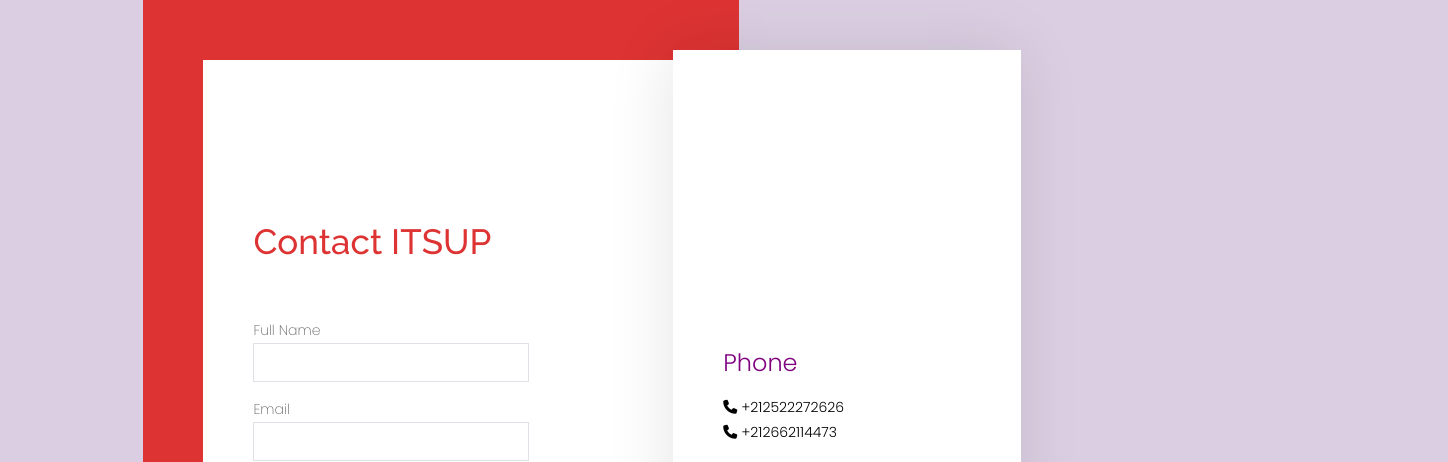
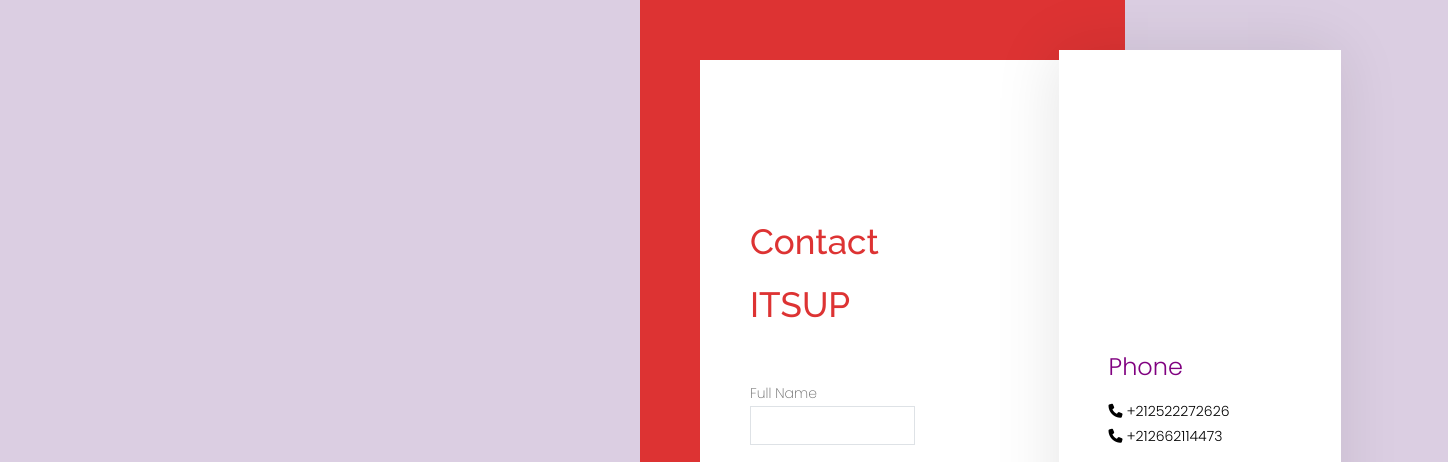
Before and after one commit to hichamid4/form, a plain HTML site: page index.html in a window 1280 px wide. Shown: the top 462 px of the page, 1448 px wide, since content can reach past the window. Drawn offline with Linux system fonts and the light colour scheme.

Commit message:
Update style.css

```diff
--- a/style.css
+++ b/style.css
@@ -10,17 +10,21 @@ body {
    background-color:  #dbcee2;
    color: #666;
    font-family: sans-serif;
-   display: flex;
+/*    display: flex;
    justify-content: center;
-   align-items: center;
+   align-items: center; */
    height: 100%;
    font-family: 'Poppins', sans-serif;
+   position: relative;
 }
 
 .container {
    max-width: 1160px;
    display: flex;
    flex-direction: row;
+   position: absolute;
+   left: 50%;
+   transfrom: translateX(-50%);
 }
 
 .form {
```
